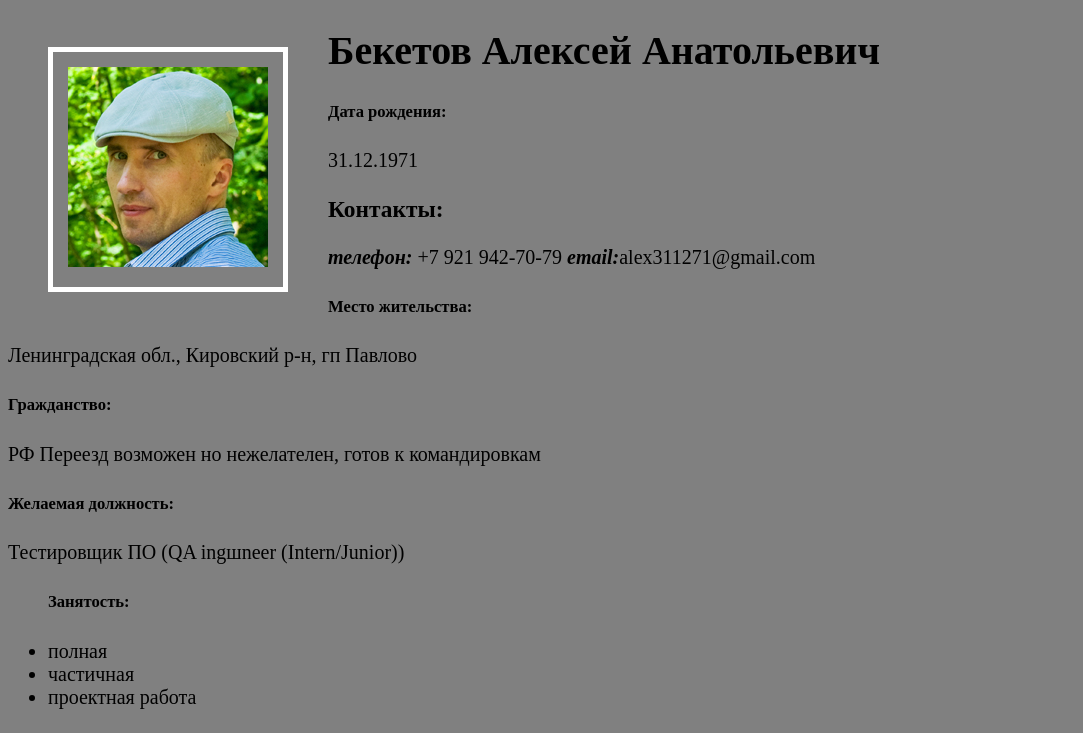
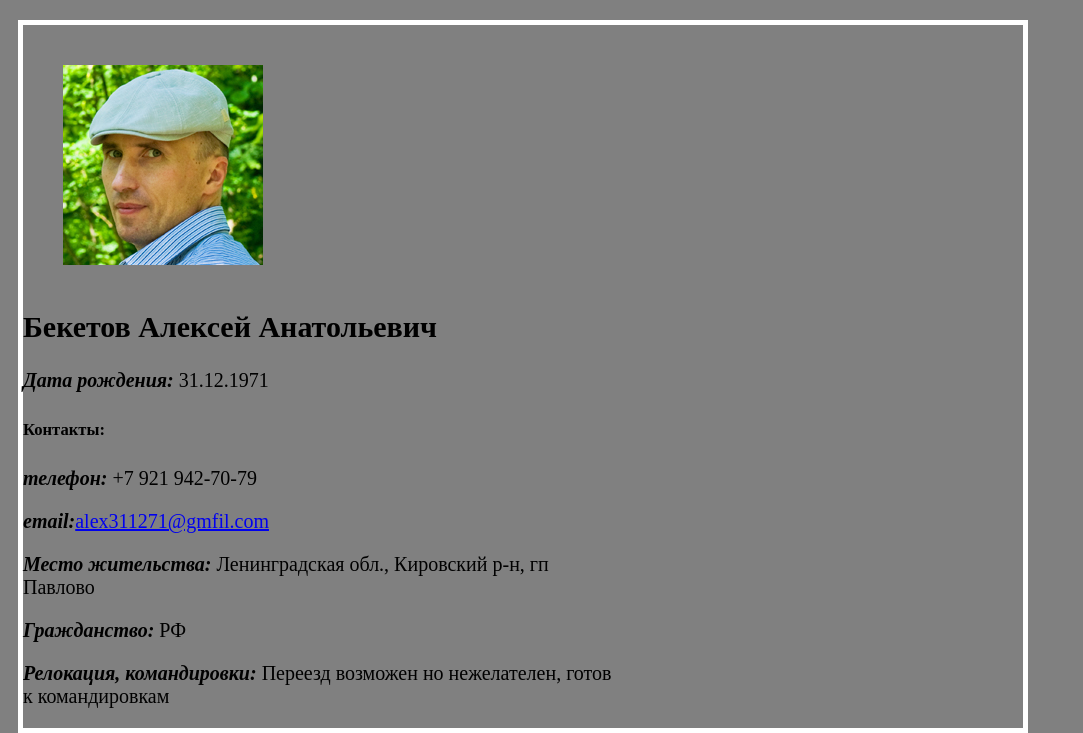
Before and after one commit to alex311271/resume, a plain HTML site: page resume.html in a window 1280 px wide. Shown: the top 733 px of the page, without its empty margins (0-1083 px from the left). Drawn offline with Linux system fonts and the light colour scheme; files whose address does not match are found by name.

Commit message:
add change

```diff
--- a/resume.html
+++ b/resume.html
@@ -5,18 +5,25 @@
         <meta charset="utf-8">
         <link href="style.css" rel="stylesheet">
         <body>
-        <figure>
-            <img src="E:\Леша\Обучение\IT\HTML\resume html\IMGP27971.jpg" alt="Avatar">
-        </figure>
-            <h1>Бекетов Алексей Анатольевич</h1>
-            <h5>Дата рождения:</h5> 31.12.1971
-            <h3>Контакты:</h3>
-            <span>телефон:</span> +7 921 942-70-79
-            <span>email:</span>alex311271@gmail.com
-            <h5>Место жительства:</h5> Ленинградская обл., Кировский р-н,
-            гп Павлово
-            <h5>Гражданство:</h5> РФ
-            Переезд возможен но нежелателен, готов к командировкам
+            <article class="main-data">
+                    <div class="avatar">
+                        <figure>
+                            <img src="E:\Леша\Обучение\IT\HTML\resume html\IMGP27971.jpg" alt="Avatar">
+                        </figure>
+                    </div>
+                    <div class="data">
+                    <h1>Бекетов Алексей Анатольевич</h1>
+                    <span>Дата рождения:</span> 31.12.1971
+                    <h5>Контакты:</h5>
+                    <p><span>телефон:</span> +7 921 942-70-79</p>
+                    <p><span>email:</span><a href="mailto:alex311271@gmail.com">alex311271@gmfil.com</a></p>
+                    <p><span>Место жительства:</span> Ленинградская обл., Кировский р-н,
+                    гп Павлово</p>
+                    <p><span>Гражданство:</span> РФ</p>
+                    <p></p><span>Релокация, командировки:</span>
+                    Переезд возможен но нежелателен, готов к командировкам</p>
+                    </div>
+            </article>
             <h5>Желаемая должность:</h5> Тестировщик ПО (QA ingшneer (Intern/Junior))
             <ol>
                 <h5>Занятость:</h5>
--- a/style.css
+++ b/style.css
@@ -8,11 +8,22 @@ ol{
     list-style-type: disc;
 }
 figure{
-    float: left;
-    padding: 15px;
-    border: 5px solid white;
+    width: 200px;
+    margin: 40px;
 }
 span{
     font-weight: bold;
     font-style: italic;
 }
+.main-data{
+    width: 1000px;
+    border: 5px solid white;
+    margin: 20px 10px;
+
+}
+
+.data{
+    display: block;
+    box-sizing: border-box;
+    width: 600px;
+}
```
